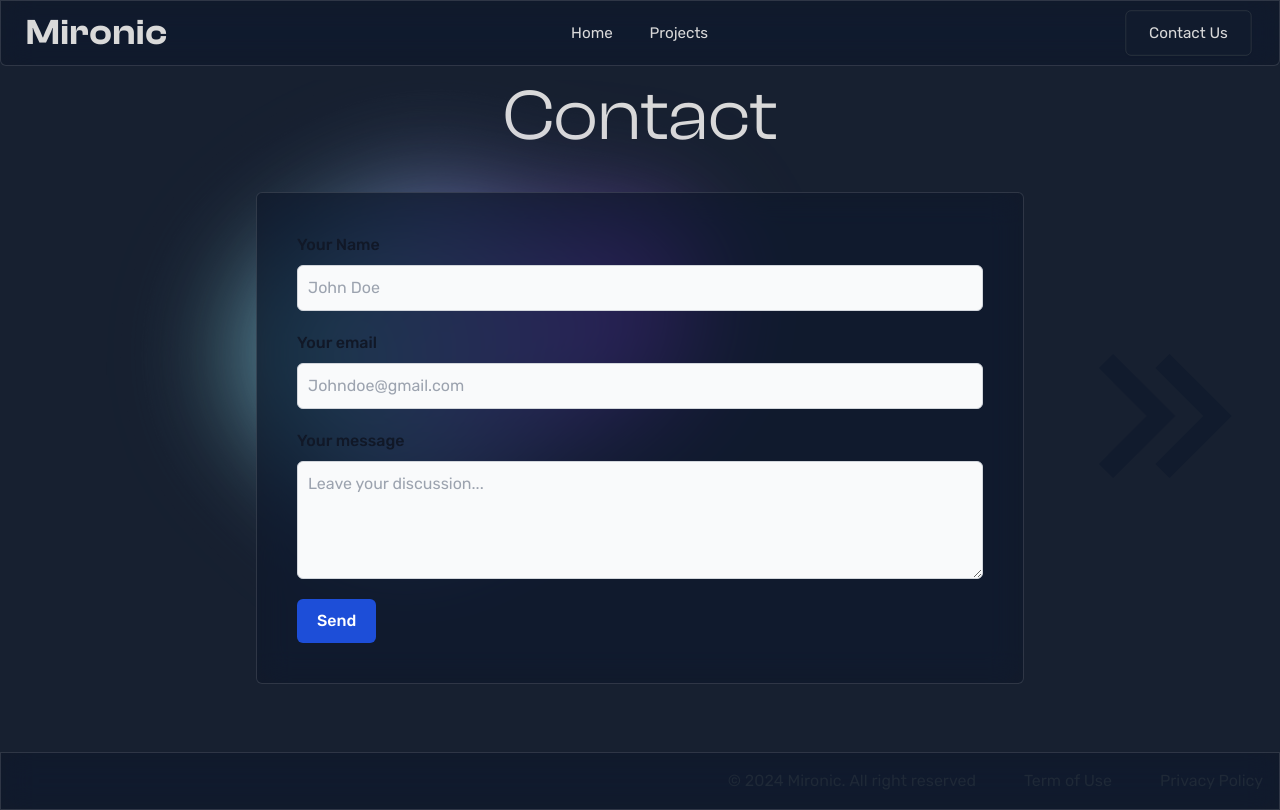
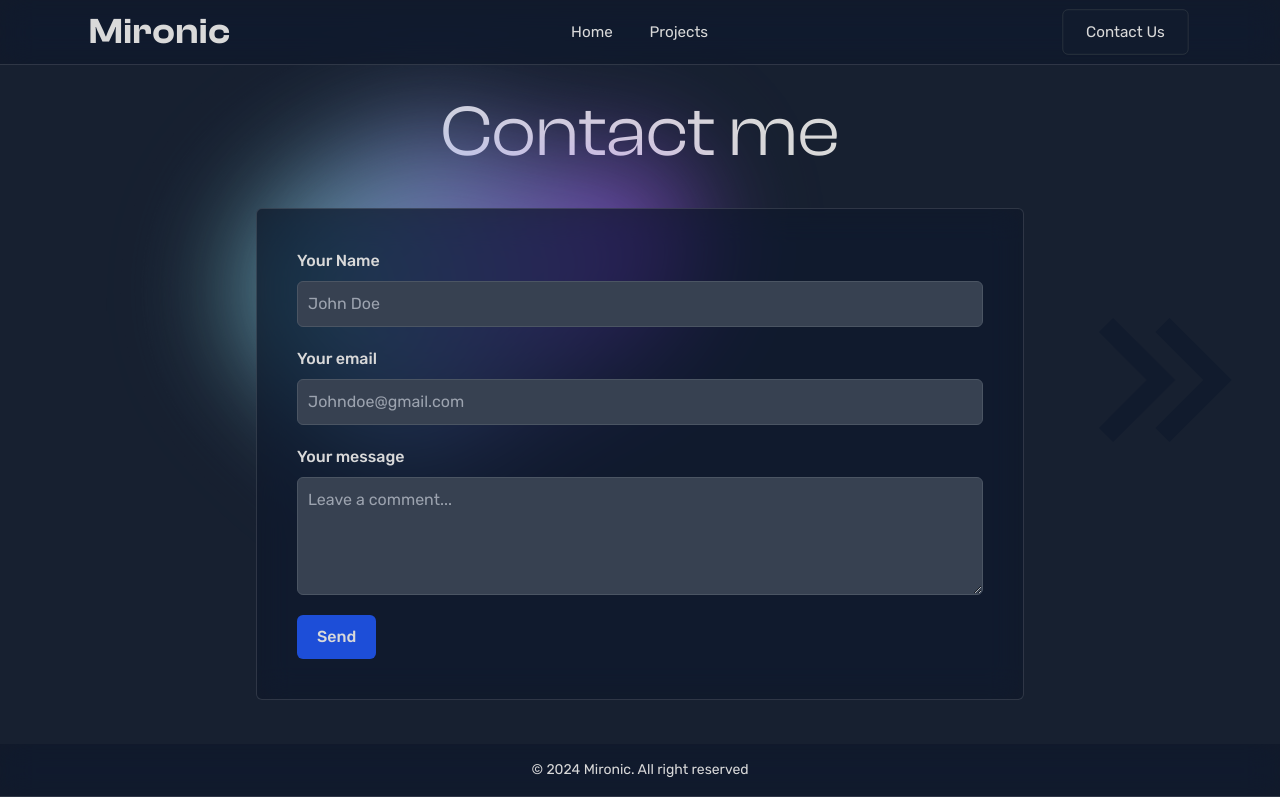
Before and after one commit to Israfil6580/my_portfolio, a Next.js app: page /contact in a window 1280 px wide. Built offline with nearby package versions, Linux system fonts and the light colour scheme.

Commit message:
solve data theme issues

```diff
--- a/src/app/contact/page.jsx
+++ b/src/app/contact/page.jsx
@@ -1,72 +1,74 @@
 import Image from "next/image";
 import blur from "../../../public/blur.png";
 import { RiArrowRightDoubleLine } from "react-icons/ri";
+import Contact from "@/components/homepage/Contact";
 
 const page = () => {
   return (
-    <div className="min-h-[84vh] container mx-auto relative">
-      <Image className="absolute" src={blur} alt="blur" priority />
-      <RiArrowRightDoubleLine className="absolute right-0 top-1/2 -translate-y-1/2 h-60 w-auto text-[#111B2D]" />
-      <div className="flex mb-10 mt-20 justify-center">
-        <h1 className="lg:text-7xl text-5xl text-primary font-clash">
-          Contact
-        </h1>
-      </div>
-      <div>
-        <form className="max-w-screen-md mx-auto lg:p-10 p-4 glassmorphism rounded-md">
-          <div className="mb-5">
-            <label
-              htmlFor="name"
-              className="block mb-2 text-base font-medium text-gray-900 dark:text-white"
-            >
-              Your Name
-            </label>
-            <input
-              type="text"
-              id="name"
-              className="bg-gray-50 border border-gray-300 text-gray-900 text-base rounded-md focus:ring-blue-500 focus:border-blue-500 block w-full p-2.5 dark:bg-gray-700 dark:border-gray-600 dark:placeholder-gray-400 dark:text-white dark:focus:ring-blue-500 dark:focus:border-blue-500"
-              placeholder="John Doe"
-              required
-            />
-          </div>
-          <div className="mb-5">
-            <label
-              htmlFor="email"
-              className="block mb-2 text-base font-medium text-gray-900 dark:text-white"
-            >
-              Your email
-            </label>
-            <input
-              type="email"
-              id="email"
-              className="bg-gray-50 border border-gray-300 text-gray-900 text-base rounded-md focus:ring-blue-500 focus:border-blue-500 block w-full p-2.5 dark:bg-gray-700 dark:border-gray-600 dark:placeholder-gray-400 dark:text-white dark:focus:ring-blue-500 dark:focus:border-blue-500"
-              placeholder="Johndoe@gmail.com"
-              required
-            />
-          </div>
-          <div className="mb-5">
-            <label
-              htmlFor="message"
-              className="block mb-2 text-base font-medium text-gray-900 dark:text-white"
-            >
-              Your message
-            </label>
-            <textarea
-              id="message"
-              rows="4"
-              className="block p-2.5 w-full text-base text-gray-900 bg-gray-50 rounded-md border border-gray-300 focus:ring-blue-500 focus:border-blue-500 dark:bg-gray-700 dark:border-gray-600 dark:placeholder-gray-400 dark:text-white dark:focus:ring-blue-500 dark:focus:border-blue-500"
-              placeholder="Leave your discussion..."
-            ></textarea>
-          </div>
-          <button
-            type="submit"
-            className="text-white bg-blue-700 hover:bg-blue-800 focus:ring-4 focus:outline-none focus:ring-blue-300 font-medium rounded-md text-base w-full sm:w-auto px-5 py-2.5 text-center dark:bg-blue-600 dark:hover:bg-blue-700 dark:focus:ring-blue-800"
-          >
-            Send
-          </button>
-        </form>
-      </div>
-    </div>
+    // <div className="min-h-[84vh] container mx-auto relative">
+    //   <Image className="absolute" src={blur} alt="blur" priority />
+    //   <RiArrowRightDoubleLine className="absolute right-0 top-1/2 -translate-y-1/2 h-60 w-auto text-[#111B2D]" />
+    //   <div className="flex mb-10 mt-20 justify-center">
+    //     <h1 className="lg:text-7xl text-5xl text-primary font-clash">
+    //       Contact
+    //     </h1>
+    //   </div>
+    //   <div>
+    //     <form className="max-w-screen-md mx-auto lg:p-10 p-4 glassmorphism rounded-md">
+    //       <div className="mb-5">
+    //         <label
+    //           htmlFor="name"
+    //           className="block mb-2 text-base font-medium text-gray-900 dark:text-white"
+    //         >
+    //           Your Name
+    //         </label>
+    //         <input
+    //           type="text"
+    //           id="name"
+    //           className="bg-gray-50 border border-gray-300 text-gray-900 text-base rounded-md focus:ring-blue-500 focus:border-blue-500 block w-full p-2.5 dark:bg-gray-700 dark:border-gray-600 dark:placeholder-gray-400 dark:text-white dark:focus:ring-blue-500 dark:focus:border-blue-500"
+    //           placeholder="John Doe"
+    //           required
+    //         />
+    //       </div>
+    //       <div className="mb-5">
+    //         <label
+    //           htmlFor="email"
+    //           className="block mb-2 text-base font-medium text-gray-900 dark:text-white"
+    //         >
+    //           Your email
+    //         </label>
+    //         <input
+    //           type="email"
+    //           id="email"
+    //           className="bg-gray-50 border border-gray-300 text-gray-900 text-base rounded-md focus:ring-blue-500 focus:border-blue-500 block w-full p-2.5 dark:bg-gray-700 dark:border-gray-600 dark:placeholder-gray-400 dark:text-white dark:focus:ring-blue-500 dark:focus:border-blue-500"
+    //           placeholder="Johndoe@gmail.com"
+    //           required
+    //         />
+    //       </div>
+    //       <div className="mb-5">
+    //         <label
+    //           htmlFor="message"
+    //           className="block mb-2 text-base font-medium text-gray-900 dark:text-white"
+    //         >
+    //           Your message
+    //         </label>
+    //         <textarea
+    //           id="message"
+    //           rows="4"
+    //           className="block p-2.5 w-full text-base text-gray-900 bg-gray-50 rounded-md border border-gray-300 focus:ring-blue-500 focus:border-blue-500 dark:bg-gray-700 dark:border-gray-600 dark:placeholder-gray-400 dark:text-white dark:focus:ring-blue-500 dark:focus:border-blue-500"
+    //           placeholder="Leave your discussion..."
+    //         ></textarea>
+    //       </div>
+    //       <button
+    //         type="submit"
+    //         className="text-white bg-blue-700 hover:bg-blue-800 focus:ring-4 focus:outline-none focus:ring-blue-300 font-medium rounded-md text-base w-full sm:w-auto px-5 py-2.5 text-center dark:bg-blue-600 dark:hover:bg-blue-700 dark:focus:ring-blue-800"
+    //       >
+    //         Send
+    //       </button>
+    //     </form>
+    //   </div>
+    // </div>
+    <Contact />
   );
 };
 
--- a/src/app/globals.css
+++ b/src/app/globals.css
@@ -4,9 +4,10 @@
   box-sizing: border-box;
 }
 
-html, body {
+html,
+body {
   overflow-x: hidden;
-  background-color: #172030
+  background-color: #172030;
 }
 @tailwind base;
 @tailwind components;
@@ -14,22 +15,22 @@ html, body {
 
 @layer base {
   @font-face {
-        font-family: 'ClashDisplay';
+    font-family: "ClashDisplay";
     font-style: normal;
     font-weight: 400;
-        src: url('/fonts/ClashDisplay-Regular.ttf') format('truetype');
+    src: url("/fonts/ClashDisplay-Regular.ttf") format("truetype");
   }
   @font-face {
-        font-family: 'ClashDisplay';
+    font-family: "ClashDisplay";
     font-style: normal;
     font-weight: 600;
-        src: url('/fonts/ClashDisplay-Semibold.ttf') format('truetype');
+    src: url("/fonts/ClashDisplay-Semibold.ttf") format("truetype");
   }
   @font-face {
-      font-family: 'ClashDisplay';
+    font-family: "ClashDisplay";
     font-style: normal;
     font-weight: 500;
-      src: url('/fonts/ClashDisplay-Medium.ttf') format('truetype');
+    src: url("/fonts/ClashDisplay-Medium.ttf") format("truetype");
   }
 }
 
@@ -43,7 +44,7 @@ html, body {
   height: 6px;
   width: 6px;
   border-radius: 40px;
-  background: #D9D9D9;
+  background: #d9d9d9;
 }
 
 .glassmorphism {
@@ -52,3 +53,9 @@ html, body {
   background-color: rgba(17, 25, 40, 0.75);
   border: 1px solid rgba(255, 255, 255, 0.125);
 }
+.W-glassmorphism {
+  backdrop-filter: blur(16px) saturate(180%);
+  -webkit-backdrop-filter: blur(16px) saturate(180%);
+  background-color: rgba(17, 25, 40, 0.75);
+  border-bottom: 1px solid rgba(255, 255, 255, 0.125);
+}
--- a/src/app/layout.js
+++ b/src/app/layout.js
@@ -12,12 +12,12 @@ export const metadata = {
 
 export default function RootLayout({ children }) {
   return (
-    <html lang="en">
+    <html lang="en" data-theme="light">
       <body className={rubik.className}>
         <Navbar />
         {children}
         <Footer />
-        </body>
+      </body>
     </html>
   );
 }
--- a/src/app/page.js
+++ b/src/app/page.js
@@ -6,7 +6,7 @@ import Skills from "@/components/homepage/Skills";
 
 export default function Home() {
   return (
-    <main className="px-5">
+    <main className="contaier mx-auto md:px-20 px-5">
       <Banner />
       <About_me />
       <Skills />
--- a/src/app/projects/page.jsx
+++ b/src/app/projects/page.jsx
@@ -21,12 +21,12 @@ import daisy from "../../../public/icons/daisy.png";
 import Link from "next/link";
 const page = () => {
   return (
-    <div className="min-h-screen container mx-auto pb-20 lg:px-0 px-5">
+    <div className="min-h-screen container mx-auto pb-20 md:px-20 px-5">
       <div className="flex mb-10 lg:mt-32 mt-28 justify-start items-center">
         <h1 className="lg:text-6xl text-4xl text-primary font-clash">
           Projects
         </h1>
-        <GoArrowUpRight className="lg:text-5xl text-4xl" />
+        <GoArrowUpRight className="lg:text-5xl text-4xl text-primary" />
       </div>
 
       <div className="flex flex-col gap-y-28">
--- a/src/components/Footer.jsx
+++ b/src/components/Footer.jsx
@@ -2,13 +2,11 @@ import Link from "next/link";
 
 const Footer = () => {
   return (
-    <footer className="glassmorphism">
-      <div className="footer lg:flex-row flex-col justify-start lg:justify-end text-base-content p-4 container mx-auto">
-        <aside className="flex flex-col lg:flex-row lg:gap-12 gap-2 text-base">
-          <p>© {new Date().getFullYear()} Mironic. All right reserved</p>
-          <Link href={""}>Term of Use</Link>
-          <Link href={""}>Privacy Policy</Link>
-        </aside>
+    <footer className="W-glassmorphism">
+      <div className="footer justify-center py-4">
+        <p className="text-primary">
+          © {new Date().getFullYear()} Mironic. All right reserved
+        </p>
       </div>
     </footer>
   );
--- a/src/components/Navbar.jsx
+++ b/src/components/Navbar.jsx
@@ -31,8 +31,8 @@ const Navbar = () => {
   );
 
   return (
-    <div className="fixed lg:top-0 w-full z-40">
-      <div className="navbar container mx-auto py-0 lg:px-6 px-4 lg:rounded-b-md md:border border-[#242C36] glassmorphism shadow-none">
+    <div className="fixed lg:top-0 w-full z-40 W-glassmorphism md:px-20 px-4">
+      <div className="navbar container mx-auto py-0 shadow-none">
         <div className="navbar-start">
           <div className="dropdown">
             <div
@@ -57,7 +57,7 @@ const Navbar = () => {
             </div>
             <ul
               tabIndex={0}
-              className="menu dropdown-content bg-base-100 rounded-box z-[1] mt-3 w-64 p-2"
+              className="menu dropdown-content bg-[#2F3847] rounded-box z-[1] mt-3 w-64 p-2"
             >
               {navlinks}
             </ul>
--- a/src/components/homepage/About_me.jsx
+++ b/src/components/homepage/About_me.jsx
@@ -12,7 +12,7 @@ const About_me = () => {
         <h1 className="lg:text-6xl text-4xl text-primary font-clash uppercase">
           About me
         </h1>
-        <GoArrowUpRight className="lg:text-6xl text-4xl" />
+        <GoArrowUpRight className="lg:text-6xl text-4xl text-primary" />
       </div>
       <div className="flex lg:flex-row flex-col items-center gap-10">
         <div className="lg:w-6/12 w-full">
--- a/src/components/homepage/Banner.jsx
+++ b/src/components/homepage/Banner.jsx
@@ -82,7 +82,7 @@ const Banner = () => {
         </div>
         <div className="lg:w-6/12 w-full flex items-center justify-between">
           <Image
-            className="p-2 lg:pt-0 pt-10"
+            className="p-2 w-2/3 h-auto pt-10"
             src={card}
             alt="Banner Card"
             priority
--- a/src/components/homepage/Contact.jsx
+++ b/src/components/homepage/Contact.jsx
@@ -4,10 +4,10 @@ import { RiArrowRightDoubleLine } from "react-icons/ri";
 
 const Contact = () => {
   return (
-    <div className="min-h-[80vh] container mx-auto relative mt-4">
+    <div className="min-h-[91vh] container mx-auto relative mt-4">
       <Image className="absolute" src={blur} alt="blur" priority />
       <RiArrowRightDoubleLine className="absolute right-0 top-1/2 -translate-y-1/2 h-60 w-auto text-[#111B2D]" />
-      <div className="flex justify-center mb-10">
+      <div className="flex justify-center mb-10 pt-20">
         <h1 className="lg:text-7xl text-5xl text-primary font-clash">
           Contact me
         </h1>
@@ -17,14 +17,14 @@ const Contact = () => {
           <div className="mb-5">
             <label
               htmlFor="name"
-              className="block mb-2 text-base font-medium text-gray-900 dark:text-white"
+              className="block mb-2 text-base font-medium text-primary"
             >
               Your Name
             </label>
             <input
               type="text"
               id="sendername"
-              className="bg-gray-50 border border-gray-300 text-gray-900 text-base rounded-md focus:ring-blue-500 focus:border-blue-500 block w-full p-2.5 dark:bg-gray-700 dark:border-gray-600 dark:placeholder-gray-400 dark:text-white dark:focus:ring-blue-500 dark:focus:border-blue-500"
+              className="bg-gray-700 border border-gray-600 text-primary text-base rounded-md focus:border-blue-500 block w-full p-2.5"
               placeholder="John Doe"
               required
             />
@@ -32,14 +32,14 @@ const Contact = () => {
           <div className="mb-5">
             <label
               htmlFor="email"
-              className="block mb-2 text-base font-medium text-gray-900 dark:text-white"
+              className="block mb-2 text-base font-medium text-primary"
             >
               Your email
             </label>
             <input
               type="email"
               id="replyto"
-              className="bg-gray-50 border border-gray-300 text-gray-900 text-base rounded-md focus:ring-blue-500 focus:border-blue-500 block w-full p-2.5 dark:bg-gray-700 dark:border-gray-600 dark:placeholder-gray-400 dark:text-white dark:focus:ring-blue-500 dark:focus:border-blue-500"
+              className="bg-gray-700 border border-gray-600 text-primary text-base rounded-md focus:border-blue-500 block w-full p-2.5"
               placeholder="Johndoe@gmail.com"
               required
             />
@@ -47,20 +47,20 @@ const Contact = () => {
           <div className="mb-5">
             <label
               htmlFor="message"
-              className="block mb-2 text-base font-medium text-gray-900 dark:text-white"
+              className="block mb-2 text-base font-medium text-primary"
             >
               Your message
             </label>
             <textarea
               id="message"
               rows="4"
-              className="block p-2.5 w-full text-base text-gray-900 bg-gray-50 rounded-md border border-gray-300 focus:ring-blue-500 focus:border-blue-500 dark:bg-gray-700 dark:border-gray-600 dark:placeholder-gray-400 dark:text-white dark:focus:ring-blue-500 dark:focus:border-blue-500"
+              className="block p-2.5 w-full text-base text-primary bg-gray-700 rounded-md border border-gray-600 focus:border-blue-500"
               placeholder="Leave a comment..."
             ></textarea>
           </div>
           <button
             type="submit"
-            className="text-white bg-blue-700 hover:bg-blue-800 focus:ring-4 focus:outline-none focus:ring-blue-300 font-medium rounded-md text-base w-full sm:w-auto px-5 py-2.5 text-center dark:bg-blue-600 dark:hover:bg-blue-700 dark:focus:ring-blue-800"
+            className="text-primary bg-blue-700 hover:bg-blue-800 font-medium rounded-md text-base w-full sm:w-auto px-5 py-2.5 text-center"
           >
             Send
           </button>
```
Also changed, not shown: src/components/homepage/Education.jsx (+13 -13 lines), src/components/homepage/Skills.jsx (+19 -19 lines). Lines whose indentation alone changed are shown as unchanged.
